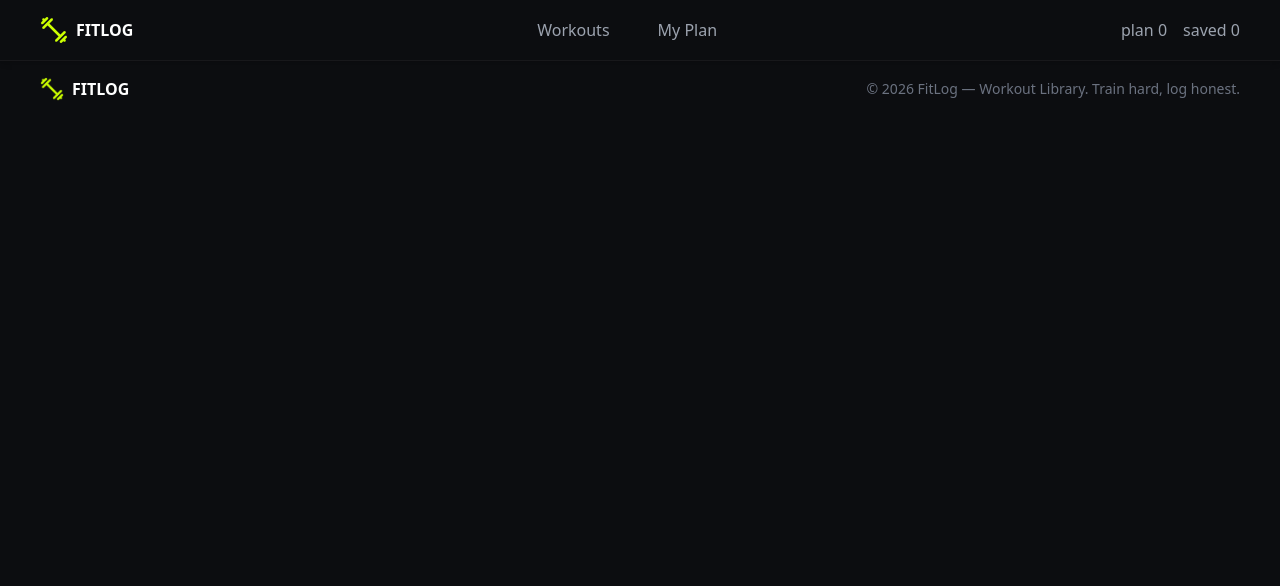
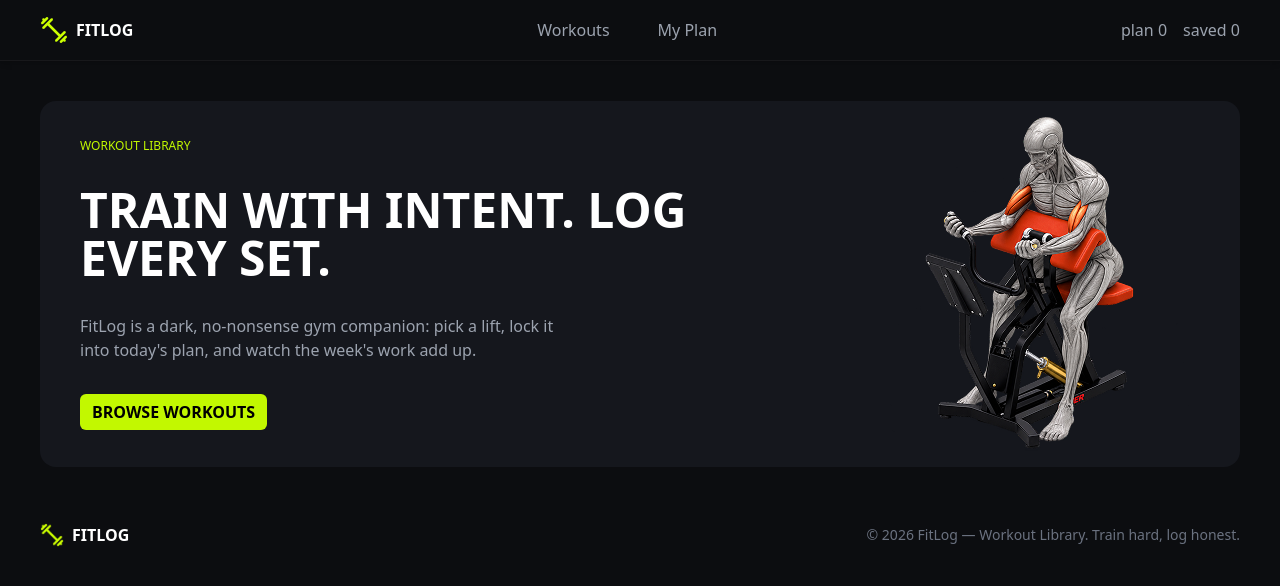
Before and after one commit to ashfaqur-rashidmo/Fit-Log, a Next.js app: page / in a window 1280 px wide. Shown: the top 586 px of the page. Built offline with nearby package versions, Linux system fonts and the light colour scheme.

Commit message:
Navbar created successfully

```diff
--- a/src/app/page.tsx
+++ b/src/app/page.tsx
@@ -1,10 +1,10 @@
-// import Banner from '@/components/Banner/Banner';
+import Banner from '@/components/Banner/Banner';
 import React from 'react';
 
 const page = () => {
   return (
     <div>
-      {/* <Banner /> */}
+      <Banner />
     </div>
   );
 };
--- a/src/components/Banner/Banner.tsx
+++ b/src/components/Banner/Banner.tsx
@@ -1,25 +1,25 @@
-// import Image from 'next/image';
-// import React from 'react';
+import Image from 'next/image';
+import React from 'react';
 
-// const Banner = () => {
-//     return (
-//         <div className='w-full text-white'>
-//            <div className='flex flex-col-reverse items-center justify-between bg-[#15171D] m-10 rounded-2xl gap-4 px-4 py-4 sm:flex-row sm:px-6 lg:px-10'>
+const Banner = () => {
+    return (
+        <div className='w-full text-white'>
+           <div className='flex flex-col-reverse items-center justify-between bg-[#15171D] m-10 rounded-2xl gap-4 px-4 py-4 sm:flex-row sm:px-6 lg:px-10'>
 
-//             <div className='space-y-2 sm:space-y-3 lg:space-y-8 text-center sm:text-left'>
-//                 <p className='text-[#C2F800] text-xs'>WORKOUT LIBRARY</p>
-//                 <h1 className='text-[#FFFFFF] font-bold text-5xl'>TRAIN WITH INTENT. LOG <br /> EVERY SET.</h1>
-//                 <p className='text-[#9CA3AF]'>FitLog is a dark, no-nonsense gym companion: pick a lift, lock it <br /> into today's plan, and watch the week's work add up.</p>
+            <div className='space-y-2 sm:space-y-3 lg:space-y-8 text-center sm:text-left'>
+                <p className='text-[#C2F800] text-xs'>WORKOUT LIBRARY</p>
+                <h1 className='text-[#FFFFFF] font-bold text-5xl'>TRAIN WITH INTENT. LOG <br /> EVERY SET.</h1>
+                <p className='text-[#9CA3AF]'>FitLog is a dark, no-nonsense gym companion: pick a lift, lock it <br /> into today's plan, and watch the week's work add up.</p>
 
-//                 <button className='bg-[#C2F800] text-[#000000] px-3 py-2 rounded-md text-md'>BROWSE WORKOUTS</button>
-//             </div>
+                <button className='bg-[#C2F800] text-[#000000] px-3 py-1.5 rounded-md text-md font-bold'>BROWSE WORKOUTS</button>
+            </div>
 
-//             <div>
-//                 <Image src={"/banner.png"} alt="" width={334} height={334} />
-//             </div>
-//            </div>
-//         </div>
-//     );
-// };
+            <div>
+                <Image src={"/banner.png"} alt="" width={334} height={334} />
+            </div>
+           </div>
+        </div>
+    );
+};
 
-// export default Banner;
+export default Banner;
```
